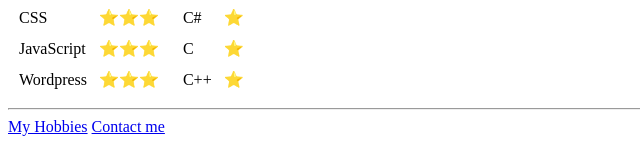
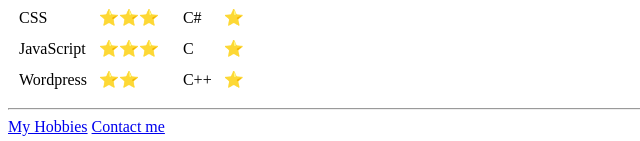
Before and after one commit to WMMorris/cv, a plain HTML site: page index.html in a window 1280 px wide. Shown: the part 934-1075 px from the top of the page, 0-640 px from the left. Drawn offline with Linux system fonts and the light colour scheme.

Commit message:
index.html
Updated skills

```diff
--- a/index.html
+++ b/index.html
@@ -104,7 +104,7 @@
       </tr>
       <tr>
         <td>Wordpress</td>
-        <td>&#11088;&#11088;&#11088;</td>
+        <td>&#11088;&#11088;</td>
         <td></td>
         <td>C++</td>
         <td>&#11088;</td>
```
